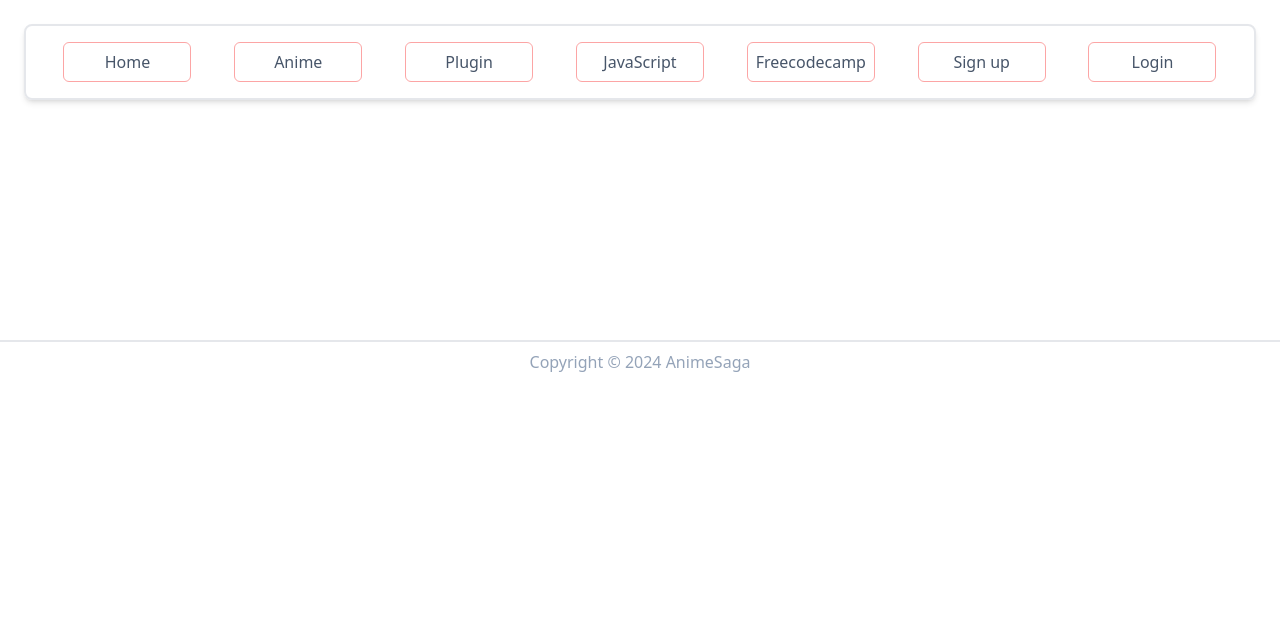
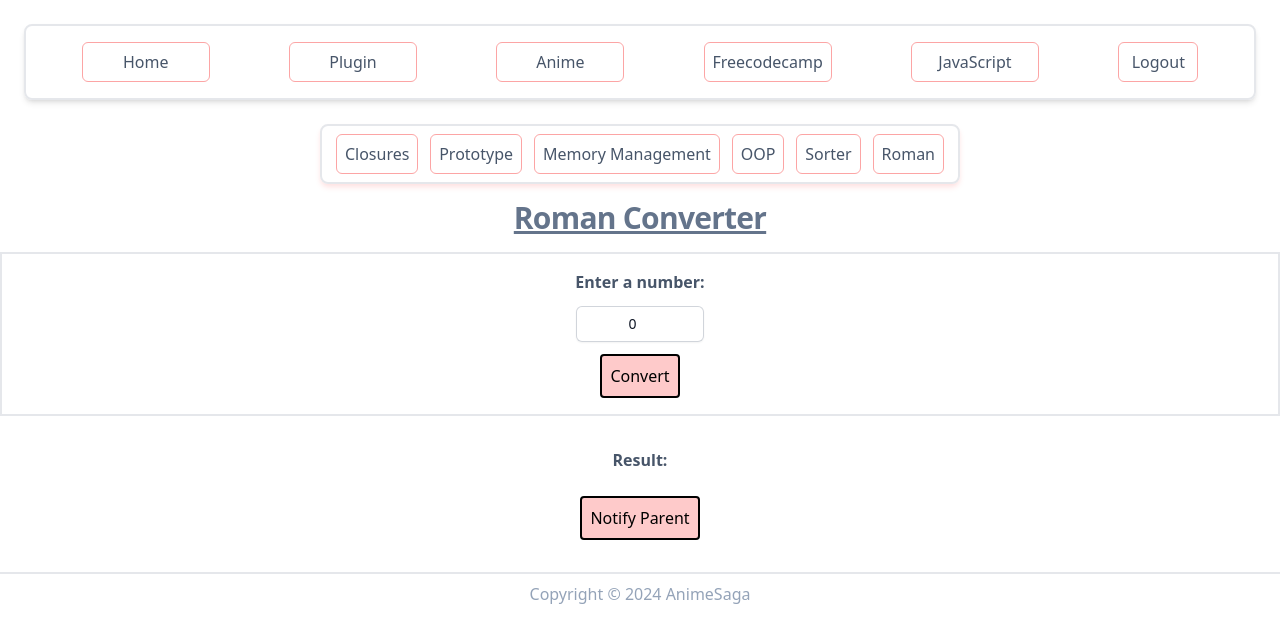
Before and after one commit to aftab-500apps/urban-shop, a Nuxt app: page /javascript/roman in a window 1280 px wide. Shown: the top 642 px of the page. Built offline with nearby package versions, Linux system fonts and the light colour scheme; no server answers.

Commit message:
emits in roman

```diff
--- /dev/null
+++ b/components/RomanConverter.vue
@@ -0,0 +1,89 @@
+<script setup>
+const emit = defineEmits();
+
+const number = ref(0);
+const romanNumeral = ref(null);
+
+const emitResult = () => {
+  emit("conversion-result", {
+    number: number.value,
+    romanNumeral: romanNumeral.value,
+  });
+};
+
+// console.log(emit);
+
+const handleConvert = () => {
+  if (number.value >= 3999) {
+    alert(`Kindly enter number less than 3999`);
+  } else {
+    romanNumeral.value = toRoman(number.value);
+  }
+};
+
+const toRoman = (number) => {
+  const romanNumerals = [
+    { value: 1000, numeral: "M" },
+    { value: 900, numeral: "CM" },
+    { value: 500, numeral: "D" },
+    { value: 400, numeral: "CD" },
+    { value: 100, numeral: "C" },
+    { value: 90, numeral: "XC" },
+    { value: 50, numeral: "L" },
+    { value: 40, numeral: "XL" },
+    { value: 10, numeral: "X" },
+    { value: 9, numeral: "IX" },
+    { value: 5, numeral: "V" },
+    { value: 4, numeral: "IV" },
+    { value: 1, numeral: "I" },
+  ];
+
+  let result = "";
+
+  romanNumerals.forEach(({ value, numeral }) => {
+    while (number >= value) {
+      result += numeral;
+      number -= value;
+    }
+  });
+
+  return result;
+  //   console.log(result);
+};
+</script>
+
+<template>
+  <CommonSubHeading
+    class="mt-4 underline text-center text-3xl font-bold leading-9 tracking-tight text-slate-500"
+    >Roman Converter</CommonSubHeading
+  >
+
+  <div
+    class="flex flex-col justify-center items-center gap-3 border-2 p-4 mt-4 mb-5"
+  >
+    <label for="numberInput" class="font-bold text-slate-600"
+      >Enter a number:</label
+    >
+    <input
+      v-model="number"
+      class="block w-32 text-center rounded-md border-0 px-3 py-1.5 text-gray-900 shadow-sm ring-1 ring-inset ring-gray-300 placeholder:text-gray-400 focus:ring-2 focus:ring-inset focus:ring-red-300 sm:text-sm sm:leading-6"
+      type="number"
+      id="numberInput"
+    />
+    <CommonButton
+      class="bg-red-200 text-black p-2 rounded border-2 border-black"
+      @click="handleConvert"
+      >Convert</CommonButton
+    >
+  </div>
+
+  <div class="flex flex-col justify-center items-center gap-3 p-3 mb-5">
+    <p class="font-bold text-slate-600">Result:</p>
+    <p class="font-bold text-2xl text-slate-700">{{ romanNumeral }}</p>
+    <CommonButton
+      class="bg-red-200 text-black p-2 rounded border-2 border-black"
+      @click="emitResult"
+      >Notify Parent</CommonButton
+    >
+  </div>
+</template>
--- a/data/common.json
+++ b/data/common.json
@@ -30,6 +30,10 @@
     {
       "title": "Sorter",
       "path": "/javascript/sorter"
+    },
+    {
+      "title": "Roman",
+      "path": "/javascript/roman"
     }
   ]
 }
--- a/pages/javascript/oop.vue
+++ b/pages/javascript/oop.vue
@@ -1,7 +1,8 @@
 <template>
   <SubNavbar :links="jsNavLinks" />
 
-  <CommonSubHeading class="mt-4 underline text-center text-3xl font-bold leading-9 tracking-tight text-slate-500"
+  <CommonSubHeading
+    class="mt-4 underline text-center text-3xl font-bold leading-9 tracking-tight text-slate-500"
     >Fan Page</CommonSubHeading
   >
   <div class="p-4 flex items-center m-auto">
@@ -43,9 +44,15 @@
       />
 
       <div class="m-4">
-        <h2 class="text-xl m-4 font-500 text-slate-600 text-center">Characters</h2>
+        <h2 class="text-xl m-4 font-500 text-slate-600 text-center">
+          Characters
+        </h2>
         <ul class="p-3 list-decimal">
-          <li class="text-slate-600 text-center" v-for="character in filteredCharacters" :key="character.name">
+          <li
+            class="text-slate-600 text-center"
+            v-for="character in filteredCharacters"
+            :key="character.name"
+          >
             {{ character.name }} from {{ character.universe }}
           </li>
         </ul>
@@ -55,57 +62,54 @@
 </template>
 
 <script setup>
-
-
-class Person {
-  name = ""; // or name;
-
-  constructor(name) {
-    this.name = name;
-  }
-
-  introduceSelf() {
-    console.log(`Hi, I am ${this.name}`);
-  }
-}
-
-// const sasuke = new Person("Sasuke");
-// sasuke.introduceSelf()
-
-class Professor extends Person {
-  teaches = "";
-
-  constructor(name, teaches) {
-    super(name);
-    this.teaches = teaches;
-  }
-
-  introduceSelf() {
-    // return `My name is ${this.name} & i will be teaching ${this.teaches}`;
-    console.log(`My name is ${this.name} & i will be teaching ${this.teaches}`);
-  }
-
-  #experience() {
-    console.log(`Master of 1000 jutsu.`);
-  }
-
-  masterOf() {
-    this.#experience();
-  }
-}
-
-const kakashi = new Professor("kakashi", "jutsu");
-// kakashi.introduceSelf();
-// kakashi.masterOf();
-// kakashi.#experience(); // not accesible
-
+import { jsNavLinks } from "~/data/common.json";
 
 definePageMeta({
   middleware: "auth",
   layout: "custom",
 });
 
-import { jsNavLinks } from "~/data/common.json";
+// class Person {
+//   name = ""; // or name;
+
+//   constructor(name) {
+//     this.name = name;
+//   }
+
+//   introduceSelf() {
+//     console.log(`Hi, I am ${this.name}`);
+//   }
+// }
+
+// const sasuke = new Person("Sasuke");
+// sasuke.introduceSelf()
+
+// class Professor extends Person {
+//   teaches = "";
+
+//   constructor(name, teaches) {
+//     super(name);
+//     this.teaches = teaches;
+//   }
+
+//   introduceSelf() {
+//     // return `My name is ${this.name} & i will be teaching ${this.teaches}`;
+//     console.log(`My name is ${this.name} & i will be teaching ${this.teaches}`);
+//   }
+
+//   #experience() {
+//     console.log(`Master of 1000 jutsu.`);
+//   }
+
+//   masterOf() {
+//     this.#experience();
+//   }
+// }
+
+// const kakashi = new Professor("kakashi", "jutsu");
+// kakashi.introduceSelf();
+// kakashi.masterOf();
+// kakashi.#experience(); // not accesible
 
 // Character Class
 class Character {
@@ -116,9 +120,9 @@ class Character {
     this.name = name;
     this.universe = universe;
   }
-  // selfIntro() {
-  //   console.log(`Orewa ${this.name} from ${this.universe}`);
-  // }
+  selfIntro() {
+    console.log(`Orewa ${this.name} from ${this.universe}`);
+  }
 }
 
 // ! CharacterService Class
@@ -148,6 +152,10 @@ const characterService = new CharacterService();
 const newCharName = ref("");
 const newUniverseName = ref("");
 const searchQuery = ref("");
+
+
+
+
 
 // ! add new character
 const handleAddChar = () => {
@@ -183,3 +191,72 @@ watch(searchQuery, () => {
   updateFilteredCharacters();
 });
 </script>
+
+
+
+<!-- pages/index.vue -->
+<!--
+<template>
+  <div>
+    <RomanNumeralConverter title="Roman Numeral Converter" @conversion-result="handleConversionResult" />
+  </div>
+</template>
+
+<script setup>
+import { ref } from 'vue';
+
+const handleConversionResult = (result) => {
+  console.log('Conversion Result:', result);
+  // Add your logic to handle the conversion result here
+};
+</script>
+
+ -->
+
+
+
+
+
+
+
+
+
+<!-- components/RomanNumeralConverter.vue -->
+
+<!-- <template>
+  <div>
+    <h1>{{ title }}</h1>
+    <label for="numberInput">Enter a number:</label>
+    <input v-model="number" type="number" id="numberInput" />
+    <button @click="convert">Convert</button>
+
+    <div v-if="romanNumeral">
+      <p>Result:</p>
+      <p>{{ romanNumeral }}</p>
+      <button @click="emitResult">Notify Parent</button>
+    </div>
+  </div>
+</template>
+
+<script setup>
+import { ref, defineProps, defineEmits } from 'vue';
+
+const { title } = defineProps(['title']);
+const emit = defineEmits();
+
+const number = ref(0);
+const romanNumeral = ref(null);
+
+const convert = () => {
+  romanNumeral.value = toRoman(number.value);
+};
+
+const emitResult = () => {
+  emit('conversion-result', { number: number.value, romanNumeral: romanNumeral.value });
+};
+
+const toRoman = (number) => {
+  // ... (unchanged)
+};
+</script>
+ -->
--- /dev/null
+++ b/pages/javascript/roman.vue
@@ -0,0 +1,18 @@
+<template>
+  <SubNavbar :links="jsNavLinks"></SubNavbar>
+
+  <RomanConverter @conversion-result="handleResult" />
+</template>
+
+<script setup>
+definePageMeta({
+  layout: "custom",
+  middleware: "auth",
+});
+
+import { jsNavLinks } from "~/data/common.json";
+
+const handleResult = (res) => {
+  console.log(res);
+};
+</script>
```
